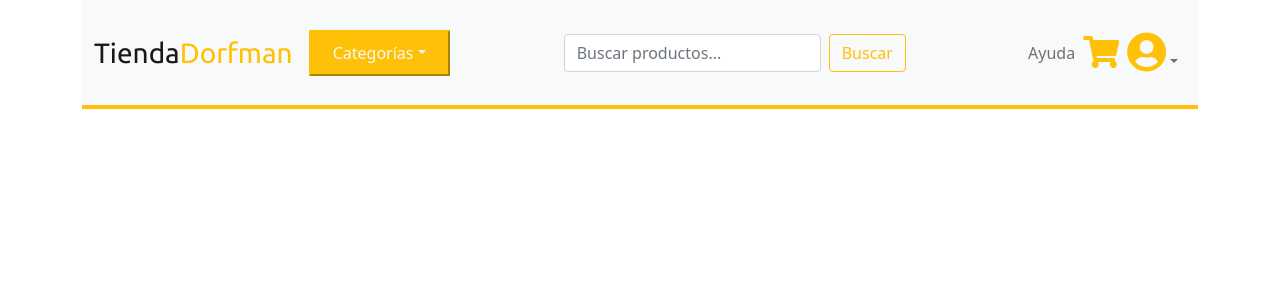
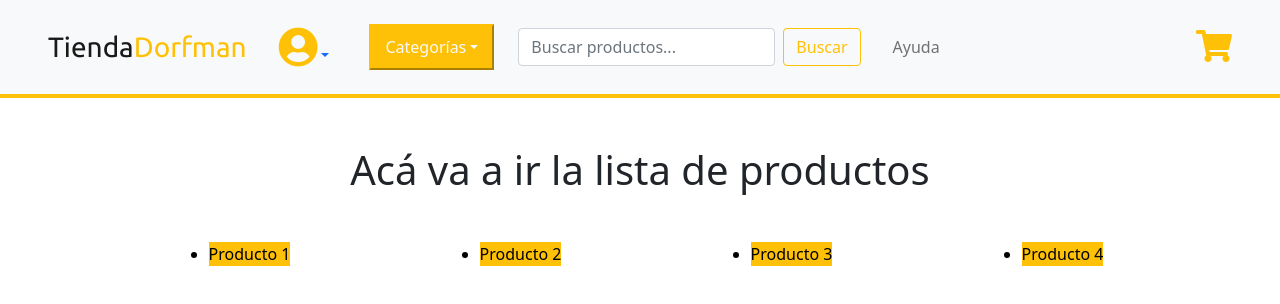
Before and after one commit to Guilledorfman/tienda-dorfman, a React (Vite) app: page / in a window 1280 px wide. Shown: the top 304 px of the page. Built offline with nearby package versions, Linux system fonts and the light colour scheme.

Commit message:
clase 4 CartWidget y ItemListContainer

```diff
--- a/src/App.jsx
+++ b/src/App.jsx
@@ -1,13 +1,15 @@
 import "bootstrap/dist/css/bootstrap.css"
 import NavBar from './components/NavBar'
 import './App.css';
+import ItemListContainer from "./components/ItemListContainer";
 
 
 function App() {
 
   return (
-    <div className="container">
+    <div className="">
       <NavBar/>
+      <ItemListContainer/>
     </div>
   )
 }
--- /dev/null
+++ b/src/components/CartWidget.jsx
@@ -0,0 +1,11 @@
+import React from 'react'
+
+const CartWidget = () => {
+    return (
+        <div>
+            <a className=''><i className="fas fa-shopping-cart fs-2 text-warning"></i></a>
+        </div>
+    )
+}
+
+export default CartWidget
--- /dev/null
+++ b/src/components/ItemListContainer.jsx
@@ -0,0 +1,17 @@
+import React from 'react'
+
+const ItemListContainer = () => {
+    return (
+        <div className="container text-center">
+            <h1 className="my-5">Acá va a ir la lista de productos</h1>
+            <ul className="d-flex justify-content-around">
+                <li className="btn-warning">Producto 1</li>
+                <li className="btn-warning">Producto 2</li>
+                <li className="btn-warning">Producto 3</li>
+                <li className="btn-warning">Producto 4</li>
+            </ul>
+        </div>
+    )
+}
+
+export default ItemListContainer
--- a/src/components/NavBar.jsx
+++ b/src/components/NavBar.jsx
@@ -1,16 +1,24 @@
 import React from 'react'
 import '../App.css'
 import "../../node_modules/bootstrap/dist/js/bootstrap.min.js";
+import CartWidget from './CartWidget';
 
 const NavBar = () => {
     return (
-            <nav className="navbar navbar-expand-lg navbar-light bg-light border-4 border-bottom border-warning">
-                <div className="container-fluid">
+            <nav className="px-5 navbar navbar-expand-lg navbar-light bg-light border-4 border-bottom border-warning">
                 <a href="/" className="navbar-brand ubuntu fs-3">Tienda<span className="ubuntu text-warning">Dorfman</span></a>
-                    <button className="navbar-toggler" data-bs-toggle="collapse" data-bs-target="#menu-nav">
+                <div className="d-flex flex-row order-2 order-lg-3">
+                    <ul className="navbar-nav flex-row">
+                        <li className="nav-item m-auto"><CartWidget/></li>
+                    </ul>
+                    <button className="navbar-toggler mx-4" data-bs-toggle="collapse" data-bs-target="#menu-nav">
                         <span className="navbar-toggler-icon"></span>
                     </button>
-                    <div id="menu-nav" className="collapse navbar-collapse">
+                </div>
+
+                <div id="menu-nav" className="collapse navbar-collapse order-3 order-lg-2">
+                    <ul className="navbar-nav ml-auto align-items-center">
+                        <li className="nav-item mx-4">
                             <button className="btn-warning dropdown me-auto my-3">
                                 <a href="#" className="nav-link dropdown-toggle text-light" role="button" data-bs-toggle="dropdown">
                                     Categorías
@@ -22,28 +30,26 @@ const NavBar = () => {
                                     <li><a href="#" className="dropdown-item">Azules</a></li>
                                 </ul>
                             </button>
+                        </li>
+                        <li className="nav-item">
                             <form className="d-flex me-auto">
                                 <input className="search form-control me-2" type="search" placeholder="Buscar productos..." aria-label="Search"/>
                                 <button className="btn btn-outline-warning" type="submit">Buscar</button>
                             </form>
-                        <ul className="navbar-nav align-items-center flex-row justify-content-between my-3">
-                            <li className="nav-item">
+                        </li>
+                        <li className="nav-item mx-4">
                             <a className="nav-link" href="#">Ayuda</a>
                         </li>
-                            <li className="nav-item">
-                                <a className=''><i className="ml-auto fas fa-shopping-cart fs-2 text-warning"></i></a>
-                            </li>
-                            <li className="nav-item dropdown">
+                    </ul>
+                </div>
+                <div className="dropdown">
                     <a href="#" className="nav-link dropdown-toggle" role="button" data-bs-toggle="dropdown">
                         <i className="fas fa-user-circle fs-1 text-warning mr-2"></i>
                     </a>
                     <ul className="dropdown-menu">
-                                        <li><a href="#" className="dropdown-item">Mi cuenta</a></li>
-                                        <li><a href="#" className="dropdown-item">Cerrar sesión</a></li>
+                        <li role='presentation'><a href="#" className="dropdown-item">Mi cuenta</a></li>
+                        <li role='presentation'><a href="#" className="dropdown-item">Cerrar sesión</a></li>
                     </ul>
-                                </li>
-                        </ul>
-                    </div>
                 </div>
             </nav>
     )
```
Also changed, not shown: src/App.css (line endings or trailing spaces). Lines whose indentation alone changed are shown as unchanged.
